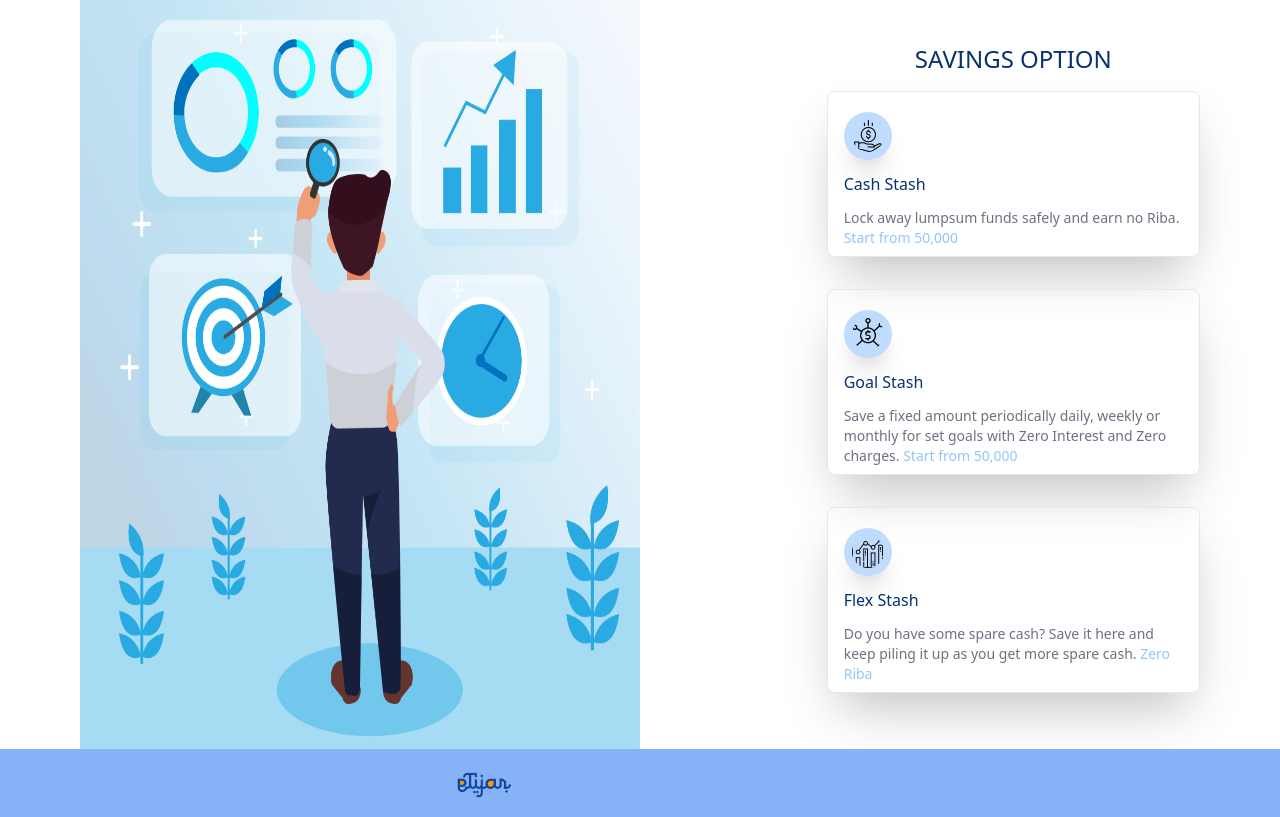
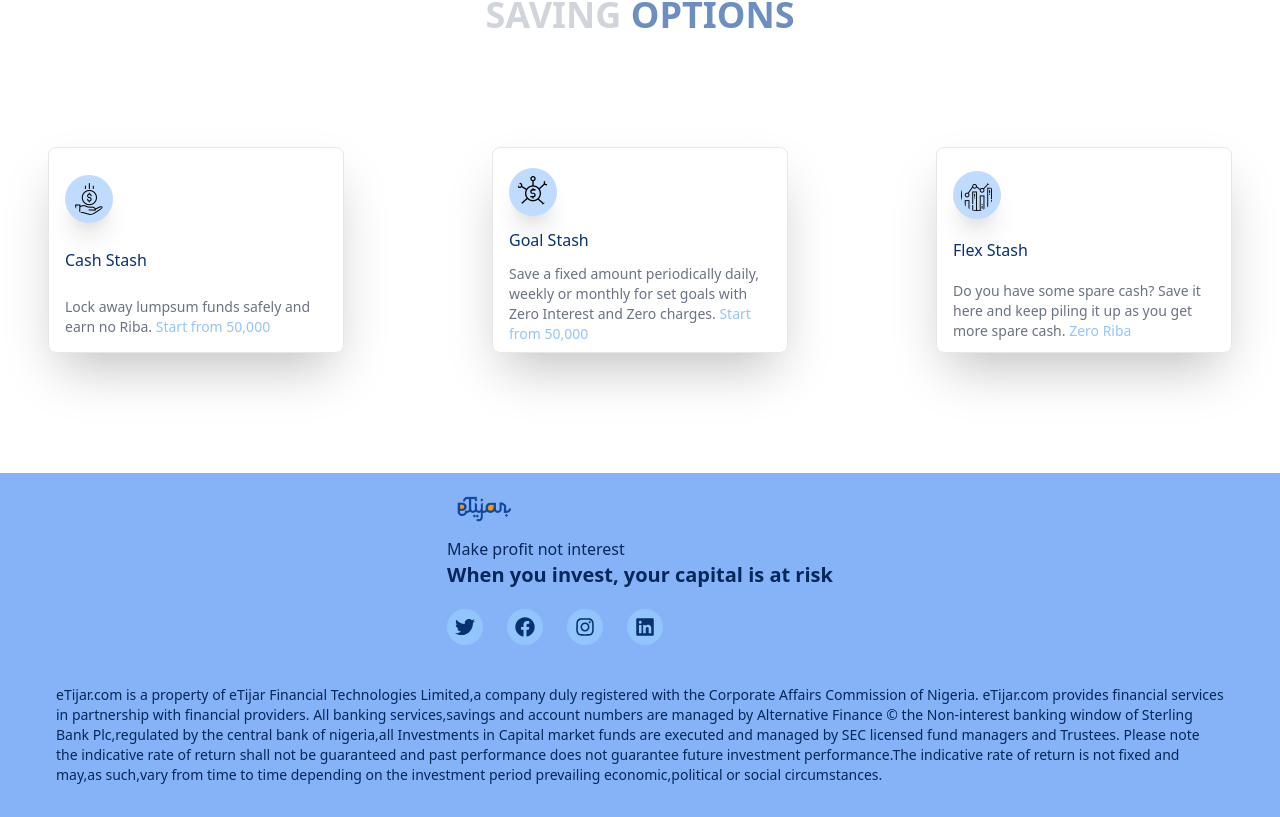
Before and after one commit to eTijar/etijar-landing, a Next.js app: page /savings in a window 1280 px wide. Shown: the part 2203-3020 px from the top of the page. Built offline with nearby package versions, Linux system fonts and the light colour scheme; what @tailwindcss/typography would draw is missing.

Commit message:
fixed Savings page

```diff
--- a/components/MaxFooter.tsx
+++ b/components/MaxFooter.tsx
@@ -19,8 +19,7 @@
                 </div>
                 </div>
                 <div className="mt-6 px-6 mb-16">
-                    <p className="text-primary-800 text-sm">eTijar.com is a property of eTijar Financial Technologies Limited, a company duly registered with the Corporate Affairs Commission of Nigeria. eTijar.com provides financial services in partnership with financial providers. All banking services and account numbers are provided by Sterling Bank Plc, regulated by the Central Bank of Nigeria, all funds are kept and managed by SEC licensed fund managers and Trustees.
-Please note the indicative rate of return shall not be guaranteed and past performance does not guarantee future investment performance. The indicative rate of return is not fixed and may, as such, vary from time to time depending on the investment period and prevailing economic, political or social circumstances.
+                    <p className="text-primary-800 text-sm"> eTijar.com is a property of eTijar Financial Technologies Limited,a company duly registered with the Corporate Affairs Commission of Nigeria. eTijar.com provides financial services in partnership with financial providers. All banking services,savings and account numbers are managed by Alternative Finance &copy; the Non-interest banking window of Sterling Bank Plc,regulated by the central bank of nigeria,all Investments in Capital market funds are executed and managed by SEC licensed fund managers and Trustees. Please note the indicative rate of return shall not be guaranteed and past performance does not guarantee future investment performance.The indicative rate of return is not fixed and may,as such,vary from time to time depending on the investment period prevailing economic,political or social circumstances.
                     </p>
                     </div>
                 </div>
--- a/pages/savings.tsx
+++ b/pages/savings.tsx
@@ -79,27 +79,26 @@
 				</div>
                 </div>
 
-                <div className="w-full flex flex-wrap justify-center lg:justify-between mt-32 px-12 sm:px-20 save">
-					<div className="relative w-4/6 md:w-3/6 h-auto flex justify-center flex-wrap">
-						<motion.img  className="w-auto h-auto relative -top-18" src="/options.jpg" alt="options" />
+                <div className="w-full flex flex-wrap justify-center lg:justify-around mb-16 mt-32 px-6 sm:px-12 save">
+                <div className="w-full text-center mb-6 lg:mb-20">
+						<h2 className="text-xl md:text-4xl font-black text-gray-300">SAVING <span className=" text-primary-500 opacity-60">OPTIONS</span></h2>
 					</div>
-					<div className="relative mt-16 md:mt-8 w-full lg:w-2/6 h-auto flex flex-col items-center flex-wrap mb-6">
-						<h2 className="text-primary-600 text-lg md:text-2xl m-4">SAVINGS OPTION</h2>
-						<div className="lg:w-full md:w-1/2 sm:w-full px-4 py-5 pb-2 mb-8 rounded-lg shadow-2xl rounded border font-base flex items-center flex-wrap heroo">
+					<div className="relative mt-16 md:mt-8 w-full h-auto flex justify-between flex-wrap mb-6">
+						<div className=" md:w-1/4 w-full px-4 py-5 pb-2 mb-8 rounded-lg shadow-2xl rounded border font-base flex items-center flex-wrap heroo">
 							<img className="w-12 h-12 mr-2 p-2 bg-blue-200 rounded-full shadow-xl" src="handcoin.png" alt="hand-coin" />
 							<div className="w-full mt-3 mb-3">
                             <p className=" text-primary-600">Cash Stash</p>
                             </div>
                             <p className="text-gray-500 text-sm"> Lock away lumpsum funds safely and earn no Riba. <span className="text-blue-300">Start from 50,000</span></p>
 						</div>
-                        <div className="lg:w-full md:w-1/2 sm:w-full px-4 py-5 pb-2 mb-8 rounded-lg shadow-2xl border rounded font-base flex items-center flex-wrap heroo">
+                        <div className="md:w-1/4 w-full px-4 py-5 pb-2 mb-8 rounded-lg shadow-2xl border rounded font-base flex items-center flex-wrap heroo">
 							<img className="w-12 h-12 mr-2 p-2 bg-blue-200 rounded-full shadow-xl" src="banking.png" alt="banking" />
 							<div className="w-full mt-3 mb-3">
                             <p className=" text-primary-600">Goal Stash</p>
                             </div>
                             <p className="text-gray-500 text-sm">Save a fixed amount periodically daily, weekly or monthly for set goals with Zero Interest and Zero charges. <span className="text-blue-300">Start from 50,000</span></p>
 						</div>
-                        <div className="lg:w-full md:w-1/2 sm:w-full px-4 py-5 pb-2 mb-8 rounded-lg shadow-2xl border rounded font-base flex items-center flex-wrap heroo">
+                        <div className="md:w-1/4 w-full px-4 py-5 pb-2 mb-8 rounded-lg shadow-2xl border rounded font-base flex items-center flex-wrap heroo">
 							<img className="w-12 h-12 mr-2 p-2 bg-blue-200 rounded-full shadow-xl" src="insight.png" alt="insight" />
 							<div className="w-full mt-3 mb-3">
                             <p className=" text-primary-600">Flex Stash</p>
--- a/styles/components/custom.css
+++ b/styles/components/custom.css
@@ -262,9 +262,11 @@
     .save:before{
         position: absolute;
         content:'';
-        width:200px;
-        height: 6px;
-        background-color: #f28705;
+        width:150px;
+        top:40px;
+        height: 2px;
+        border-radius: 20px;
+        background-color: #f2870538;
     }
 @media screen and (max-width: 1200px) {
     .hero-glass{
```
